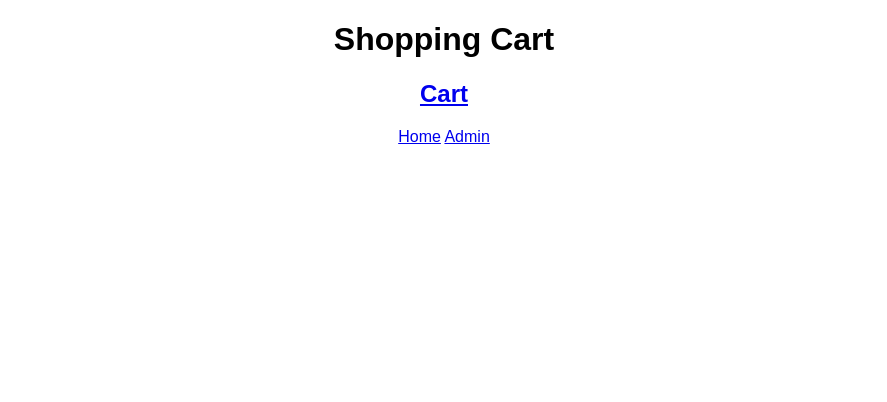
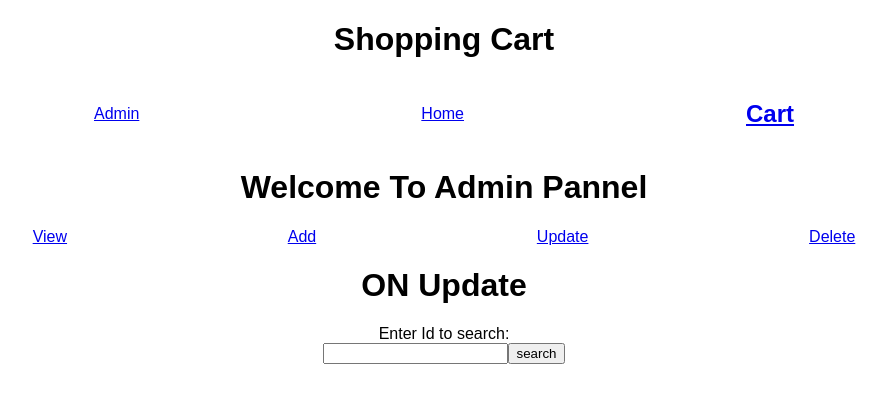
Before and after one commit to ZiyanShabbir204/CartReact, a React (Create React App) app: page /Admin/UpdateProduct in a window 1280 px wide. Shown: the top 402 px of the page, without its empty margins (196-1083 px from the left). Built offline with nearby package versions, Linux system fonts and the light colour scheme.

Commit message:
added edit,delete and view page for admin

```diff
--- a/src/App.js
+++ b/src/App.js
@@ -5,22 +5,42 @@ import { Routes, Route, Link } from "react-router-dom";
 import Cart from "./component/Cart";
 import Catalog from "./pages/Catlog";
 import Admin from "./component/Admin";
+import UpdateProduct from "./pages/UpdateProduct";
+import AddProducts from "./pages/AddProducts";
+import DeleteProduct from "./pages/DeleteProducts";
+import AdminLayout from "./layout/Admin";
 
 export default function App() {
   const { cartProducts } = useCartContext();
   return (
     <div className="App">
       <h1>Shopping Cart</h1>
-      <h2>
-        <Link to="/Cart">Cart</Link>{" "}
-        {!!cartProducts.length && cartProducts.length}
-      </h2>
-      <Link to="/">Home</Link>{" "}
-      <Link to="/Admin">Admin</Link>
+      <div className="navBar">
+        <div>
+        <Link to="/Admin">Admin</Link>
+        </div>
+        <div>
+          <Link to="/">Home</Link>
+        </div>
+        <div>
+
+          <h2>
+            <Link to="/Cart">Cart</Link>{" "}
+            {!!cartProducts.length && cartProducts.length}
+          </h2>
+        </div>
+
+      </div>
+
       <Routes>
         <Route path="/" element={<Catalog />} />
         <Route path="/Cart" element={<Cart />} />
-        <Route path="/Admin" element={<Admin />}/>
+        <Route path="/Admin" element={<AdminLayout />} >
+          <Route index  element={<Admin />}  ></Route>
+          <Route path="UpdateProduct" element={<UpdateProduct/>}></Route>
+          <Route path="AddProduct" element={<AddProducts/>}></Route>
+          <Route path="DeleteProduct" element={<DeleteProduct/>}></Route>
+        </Route>
       </Routes>
     </div>
   );
--- a/src/component/Admin.js
+++ b/src/component/Admin.js
@@ -1,65 +1,21 @@
 import react, { useContext, useEffect } from "react";
-import {useProductDataContext} from "../contexts/ProductContext"
+import { useProductDataContext } from "../contexts/ProductContext"
+import { Route, Routes, Link, Outlet } from "react-router-dom";
+import AddProducts from "../pages/AddProducts";
+import UpdateProduct from "../pages/UpdateProduct";
+import AdminProductDetail from "./AdminProductDetail";
 
-export default function Admin(){
-    const {productsData,setProductsData}= useProductDataContext();
-    useEffect(()=> {
-        console.log("productdata",productsData)
+export default function Admin() {
+    const { productsData, setProductsData } = useProductDataContext();
 
-},[productsData])
+    return (
+        <>
 
-    const SubmitHandler = (e)=>{
-        e.preventDefault()
-        const {productName,productPrice,availableQuantity,imageURL }=e.target
-        const productData = {
-            productID : Date.now(),
-            productName:productName.value,
-            productPrice:productPrice.value,
-            availableQuantity:availableQuantity.value,
-            imageURL:imageURL.value
-        }
-        productName.value = ""
-        productPrice.value= "";
-        availableQuantity.value = ""
-        imageURL.value = ""
-        setProductsData((prev)=> (
-               [ ...prev,
-                productData]
-            )
-        )
+            <div>
+                {productsData.map((d) => (
+                    <AdminProductDetail key={d.productID} {...d} />))}
+            </div>
 
-
-    }
-
-    return(
-        <>
-        <h1>Welcome To Admin Pannel</h1>
-        <div>
-            <h2>Product Detail</h2>
-            <form onSubmit={SubmitHandler}>
-            <label>Name of Product  : <br/>
-            <input type="text" name="productName"></input>
-            </label><br/>
-
-            <label>Price of Product  : <br/>
-            <input type="Number" name="productPrice"></input>
-            </label><br/>
-
-            <label>Available Quantity: <br/>
-            <input type="Number" name="availableQuantity" ></input>
-            </label><br/>
-
-            <label>URL of ProductImage  : <br/>
-            <input type="text" name="imageURL"></input>
-            </label><br/>
-
-            <button type="submit" >Submit</button>
-
-
-
-
-            </form>
-        </div>
         </>
 
     );
--- /dev/null
+++ b/src/component/AdminProductDetail.js
@@ -0,0 +1,17 @@
+import react from "react";
+
+const AdminProductDetail = ({productID, productName, productPrice, availableQuantity, imageURL}) => {
+    return (
+        <>
+            <div className="Product">
+                <img src={imageURL} width="200px" />
+                <h3>id      :{productID}</h3>
+                <h3>Name    :{productName}</h3>
+                <h3>Price   :{productPrice}</h3>
+                <h3>Quantity:{availableQuantity}</h3>
+            </div>
+        </>
+    );
+}
+
+export default AdminProductDetail
--- a/src/component/CartDiv.js
+++ b/src/component/CartDiv.js
@@ -59,7 +59,7 @@ const CardDiv = ({ productID, productName, productPrice, quantity }) => {
         <button
           onClick={incrementQuantity}
           className="button-operation"
-          disabled={targetedAvailable.availableQuantity === quantity}
+          disabled={+targetedAvailable.availableQuantity === +quantity}
         >
           <h3>+</h3>
         </button>
--- /dev/null
+++ b/src/layout/Admin.js
@@ -0,0 +1,25 @@
+import { useProductDataContext } from "../contexts/ProductContext"
+import { Route, Routes, Link, Outlet } from "react-router-dom";
+
+export default function AdminLayout() {
+    const { productsData, setProductsData } = useProductDataContext();
+
+    return (
+        <>
+
+            <h1>Welcome To Admin Pannel</h1>
+            <div className="navBar">
+            <Link to="./" relative='route'>View</Link>
+                <Link to="./AddProduct" relative='route'>Add</Link>
+                <Link to="./UpdateProduct" relative="route">Update</Link>
+                <Link to="./DeleteProduct" relative="route">Delete</Link>
+            </div>
+            <Outlet />
+
+
+
+
+        </>
+
+    );
+}
--- /dev/null
+++ b/src/pages/AddProducts.js
@@ -0,0 +1,66 @@
+import react , {useEffect} from "react";
+import {useProductDataContext} from "../contexts/ProductContext"
+
+export default  function AddProducts() {
+
+    const {productsData,setProductsData}= useProductDataContext();
+    useEffect(()=> {
+        console.log("productdata",productsData)
+
+},[productsData])
+
+    const SubmitHandler = (e)=>{
+        e.preventDefault()
+        const {productName,productPrice,availableQuantity,imageURL }=e.target
+        const productData = {
+            productID : Date.now(),
+            productName:productName.value,
+            productPrice:productPrice.value,
+            availableQuantity:availableQuantity.value,
+            imageURL:imageURL.value
+        }
+        productName.value = ""
+        productPrice.value= "";
+        availableQuantity.value = ""
+        imageURL.value = ""
+        setProductsData((prev)=> (
+               [ ...prev,
+                productData]
+            )
+        )
+
+
+    }
+
+    return(
+        <>
+        <div>
+            <h2>Product Detail</h2>
+            <form onSubmit={SubmitHandler}>
+            <label>Name of Product  : <br/>
+            <input type="text" name="productName"></input>
+            </label><br/>
+
+            <label>Price of Product  : <br/>
+            <input type="Number" name="productPrice"></input>
+            </label><br/>
+
+            <label>Available Quantity: <br/>
+            <input type="Number" name="availableQuantity" ></input>
+            </label><br/>
+
+            <label>URL of ProductImage  : <br/>
+            <input type="text" name="imageURL"></input>
+            </label><br/>
+
+            <button type="submit" >Submit</button>
+
+
+
+
+            </form>
+        </div>
+        </>
+
+    );
+}
--- /dev/null
+++ b/src/pages/DeleteProducts.js
@@ -0,0 +1,23 @@
+import react, { useState } from "react";
+import { useProductDataContext } from "../contexts/ProductContext";
+
+export default function DeleteProduct(){
+    const [productId,setProductID] = useState();
+    const {productsData,setProductsData}= useProductDataContext();
+
+    const deleteHandler = ()=>{
+        console.log("deleteId",productId)
+        setProductsData((prev)=> prev.filter((p) => +p.productID !== +productId)
+        )
+
+    }
+    return(
+        <>
+        <h1>On Delete</h1>
+        <label>Input Id : <br/>
+            <input type="text" name="productID" value={productId} onChange={(e) => setProductID(e.target.value)} ></input>
+        </label><br/>
+        <button onClick={deleteHandler}>Delete</button>
+        </>
+    );
+}
--- /dev/null
+++ b/src/pages/UpdateProduct.js
@@ -0,0 +1,83 @@
+import react, { useState } from "react";
+import { useProductDataContext } from "../contexts/ProductContext";
+const UpdateProduct = () => {
+    const [productID,setProductID] = useState();
+    const {productsData,setProductsData} = useProductDataContext();
+    const [targetProduct,setTargetProduct] = useState()
+
+
+    const findProduct = ()=>{
+        const target = productsData.find((p) => +p.productID === +productID);
+        setTargetProduct(target);
+        console.log("target product",target);
+
+    }
+    function submitHandler(e){
+        e.preventDefault()
+        const {productName,productPrice,availableQuantity,imageURL} = e.target;
+        const productObj = {
+            productID:targetProduct.productID,
+            productName:productName.value,
+            productPrice:productPrice.value,
+            availableQuantity:availableQuantity.value,
+            imageURL:imageURL.value
+        }
+        setProductsData(prev =>  prev.map((p) => {
+            if(+p.productID=== targetProduct.productID){
+                return(productObj)
+            }
+            else{
+                return p;
+            }
+        }))
+
+    }
+
+    const changeHandler = (e) => {
+        setTargetProduct(product => ({
+            ...product,
+            [e.target.name] : e.target.value
+        }))
+    }
+
+
+    return (
+        <>
+        <h1> ON Update</h1>
+        <label>Enter Id to search: <br/>
+        <input type="text" name="productID" value={productID} onChange={(e)=>setProductID(e.target.value)} ></input>
+        <button onClick={findProduct}>search</button>
+        </label>
+        {targetProduct && <div>
+            <h2>Product Detail</h2>
+            <form onSubmit={submitHandler} >
+            <label>Name of Product  : <br/>
+            <input type="text" name="productName" onChange={changeHandler} value={targetProduct.productName}></input>
+            </label><br/>
+
+            <label>Price of Product  : <br/>
+            <input type="Number" name="productPrice" value={targetProduct.productPrice}></input>
+            </label><br/>
+
+            <label>Available Quantity: <br/>
+            <input type="Number" name="availableQuantity" value={targetProduct.availableQuantity} ></input>
+            </label><br/>
+
+            <label>URL of ProductImage  : <br/>
+            <input type="text" name="imageURL" value={targetProduct.imageURL}></input>
+            </label><br/>
+
+            <button type="submit" >Submit</button>
+
+
+
+
+            </form>
+        </div>}
+
+        </>
+    )
+
+}
+
+export default UpdateProduct
--- a/src/styles.css
+++ b/src/styles.css
@@ -48,3 +48,9 @@
   color: red;
   font-weight: bold;
 }
+.navBar{
+  display: flex;
+  flex-direction: row;
+  justify-content: space-evenly;
+  align-items: center;
+}
```
Also changed, not shown: src/component/Products.js (+12 -7 lines).
